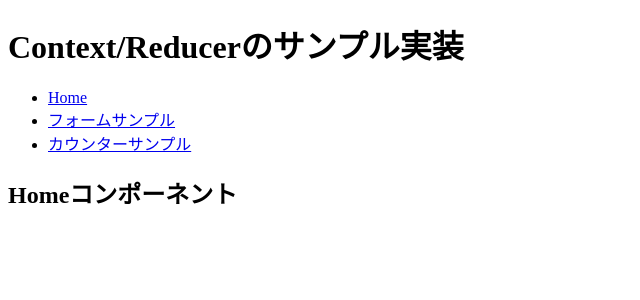
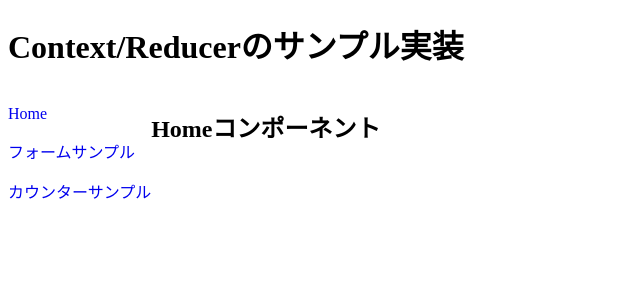
Before and after one commit to azufb/sampleApp_context_reducer, a React (Create React App) app: page / in a window 1280 px wide. Shown: the top 300 px of the page, without its empty margins (0-640 px from the left). Built offline with nearby package versions, Linux system fonts and the light colour scheme.

Commit message:
Navigiationコンポーネントにスタイル適用

```diff
--- a/src/components/Navigation.tsx
+++ b/src/components/Navigation.tsx
@@ -1,19 +1,26 @@
 import { Link, Outlet } from 'react-router-dom';
+import styles from '../styles/navigation.module.scss';
 
 const Navigation = () => {
   return (
-    <div>
-      <ul>
-        <li>
-          <Link to='/'>Home</Link>
-        </li>
-        <li>
-          <Link to='/form'>フォームサンプル</Link>
-        </li>
-        <li>
-          <Link to='/counter'>カウンターサンプル</Link>
-        </li>
-      </ul>
+    <div className={styles.navPosition}>
+      <div>
+        <p>
+          <Link to='/' className={styles.link}>
+            Home
+          </Link>
+        </p>
+        <p>
+          <Link to='/form' className={styles.link}>
+            フォームサンプル
+          </Link>
+        </p>
+        <p>
+          <Link to='/counter' className={styles.link}>
+            カウンターサンプル
+          </Link>
+        </p>
+      </div>
 
       <Outlet />
     </div>
--- /dev/null
+++ b/src/styles/navigation.module.scss
@@ -0,0 +1,11 @@
+.navPosition {
+  display: flex;
+}
+
+.link {
+  text-decoration: none;
+}
+
+.link:visited {
+  color: unset;
+}
```
